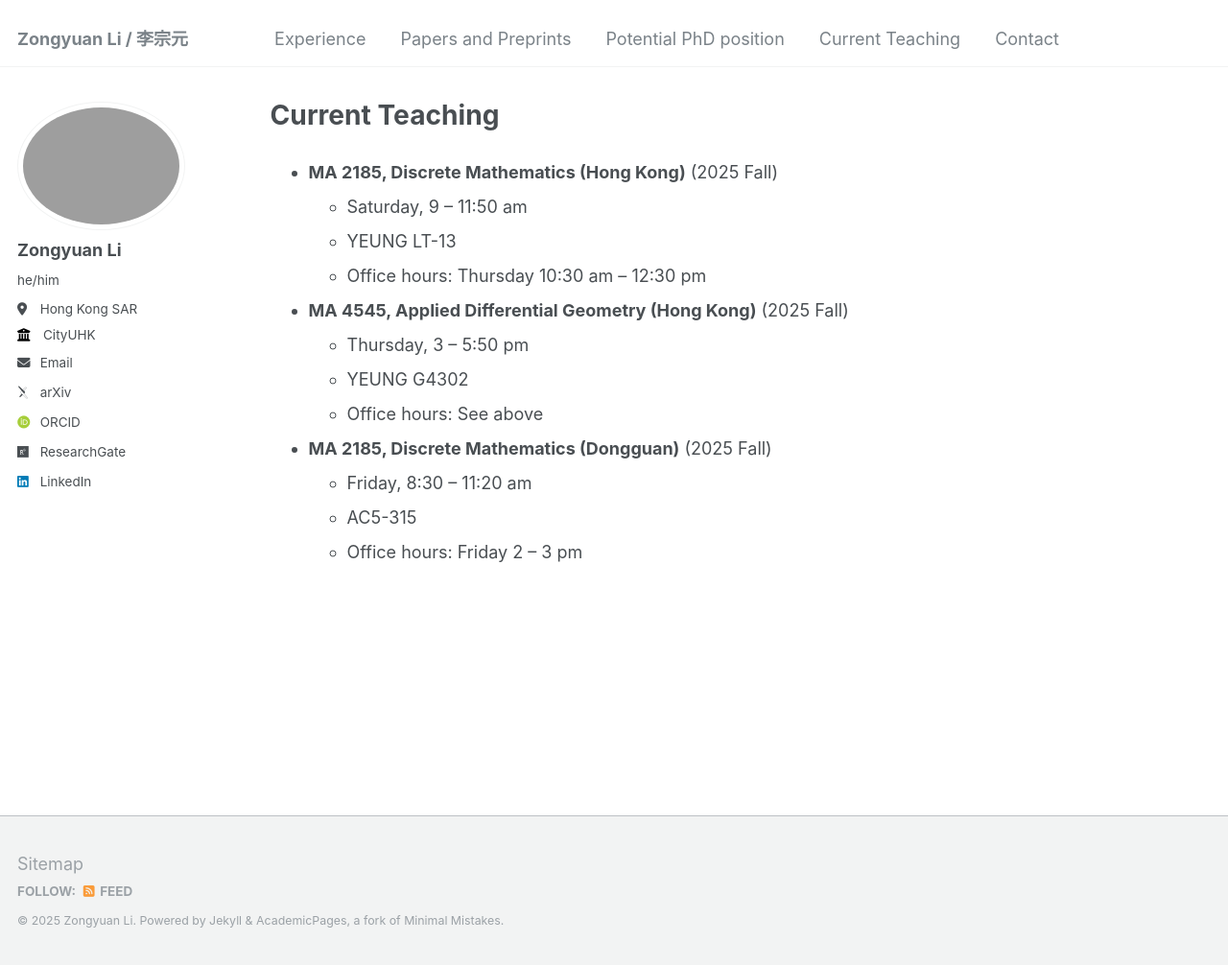
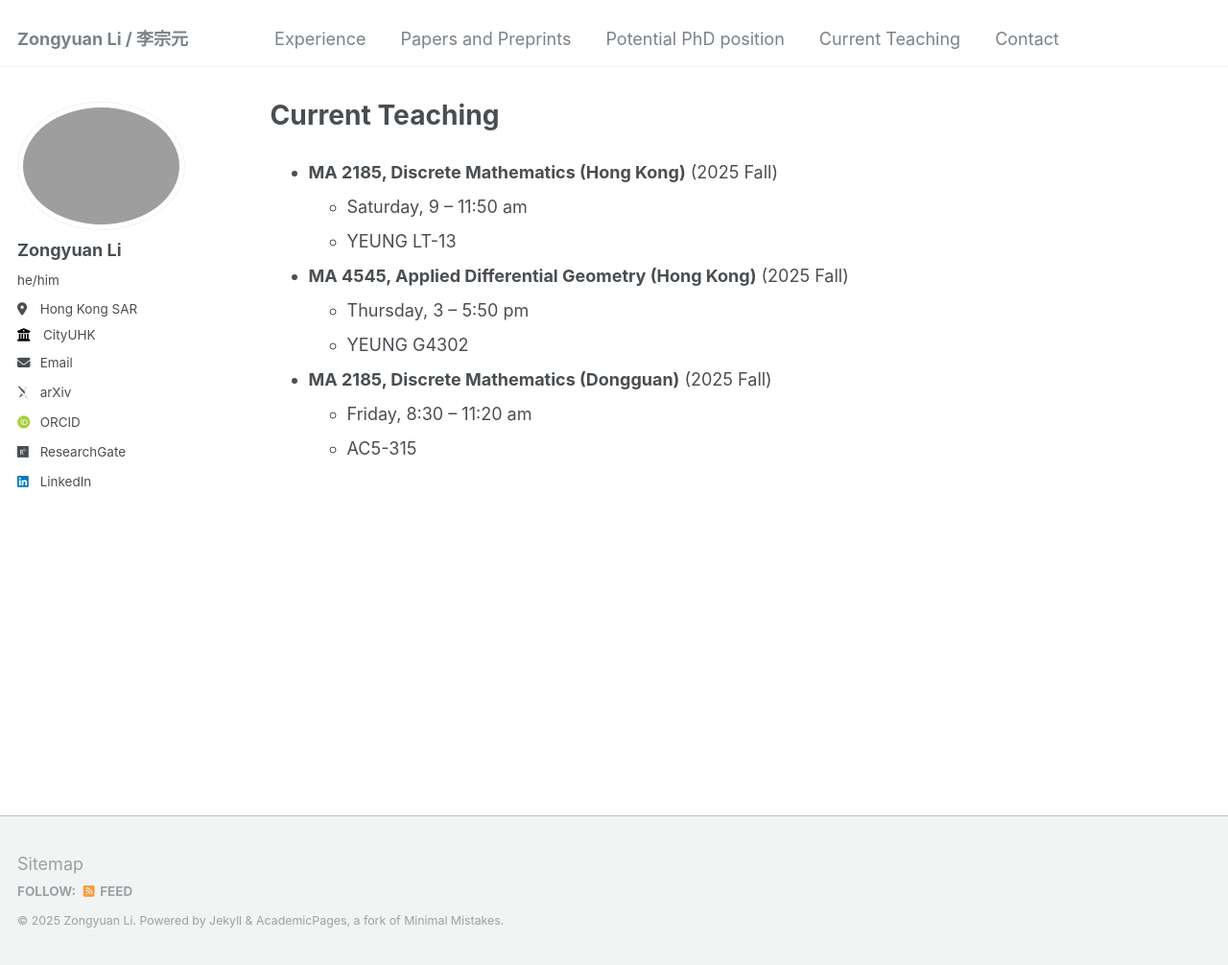
Before and after one commit to zongyuan-li/zongyuan-li.github.io, a Jekyll site: the page built from _pages/CurrentTeaching.md, in a window 1280 px wide and 1006 px high. Shown: the whole window at 96% size. Built offline with Jekyll 4.4.1, drawn with Linux system fonts in a browser that asks for light colours; some web fonts are replaced.

Commit message:
Update CurrentTeaching.md

```diff
--- a/_pages/CurrentTeaching.md
+++ b/_pages/CurrentTeaching.md
@@ -13,14 +13,11 @@ redirect_from:
   * **MA 2185, Discrete Mathematics (Hong Kong)** (2025 Fall)
        * Saturday, 9 -- 11:50 am
        * YEUNG LT-13
-       * Office hours: Thursday 10:30 am -- 12:30 pm
 
   * **MA 4545, Applied Differential Geometry (Hong Kong)** (2025 Fall)
       * Thursday, 3 -- 5:50 pm
       * YEUNG G4302
-      * Office hours: See above
 
   * **MA 2185, Discrete Mathematics (Dongguan)** (2025 Fall)
        * Friday, 8:30 -- 11:20 am
        * AC5-315
-       * Office hours: Friday 2 -- 3 pm
```
